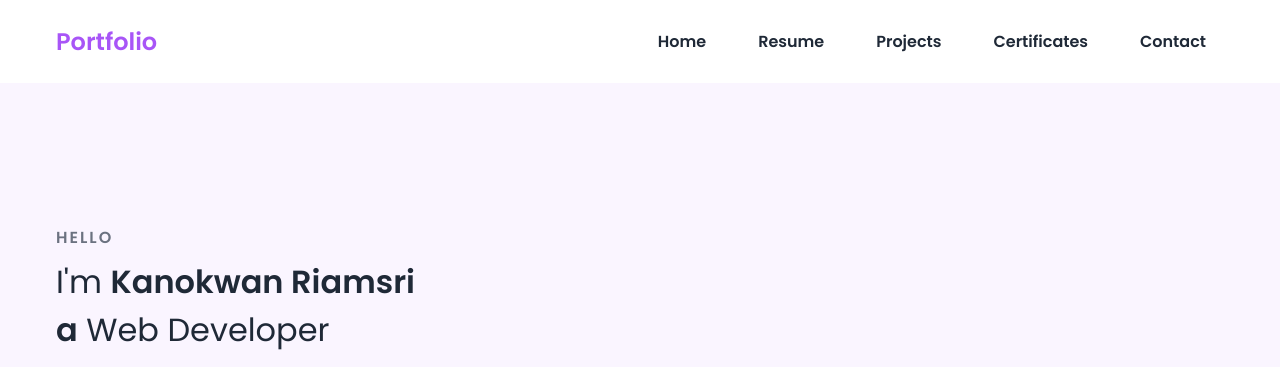
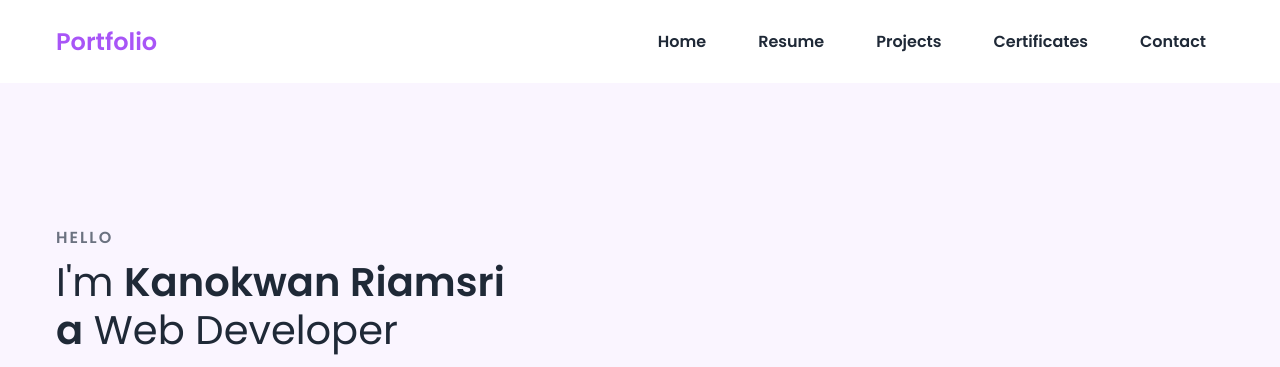
Before and after one commit to aomknw/My-Portfolio, a plain HTML site: page index.html in a window 1280 px wide. Shown: the top 367 px of the page. Drawn offline with nearby package versions, Linux system fonts and the light colour scheme.

Commit message:
Update styles.css

```diff
--- a/styles.css
+++ b/styles.css
@@ -116,7 +116,7 @@ ul li a:hover {
 }
 
 .title {
-  font-size: 2.0rem;
+  font-size: 2.5rem;
   font-weight: 400;
   line-height: 3rem;
   color: var(--text-dark);
```
